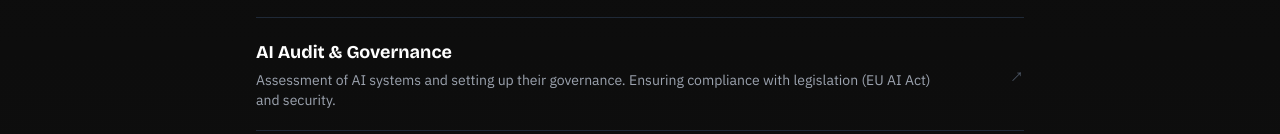
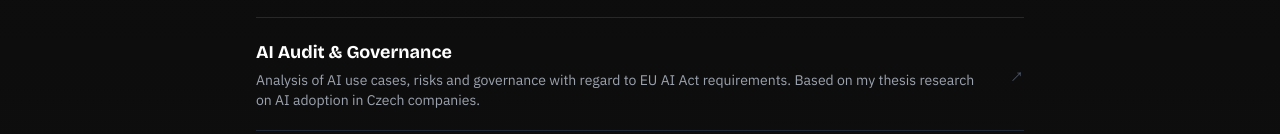
Before and after one commit to petrhollan22/petr-portfolio, a Next.js app: page /en/work in a window 1280 px wide. Shown: the part 818-952 px from the top of the page. Built offline with nearby package versions, Linux system fonts and the light colour scheme; no server answers.

Commit message:
Soften AI Governance description, ground it in thesis research

```diff
--- a/data/services.ts
+++ b/data/services.ts
@@ -36,8 +36,8 @@ export const workServices: Service[] = [
     id: "ai-audit",
     name: { cs: "AI audit & Governance", en: "AI Audit & Governance" },
     description: {
-      cs: "Posouzení AI systémů a nastavení jejich governance. Zajištění souladu s legislativou (EU AI Act) i bezpečností.",
-      en: "Assessment of AI systems and setting up their governance. Ensuring compliance with legislation (EU AI Act) and security."
+      cs: "Analýza AI use cases, rizik a governance s ohledem na požadavky EU AI Act. Vychází z diplomové práce o zavádění AI v českých firmách.",
+      en: "Analysis of AI use cases, risks and governance with regard to EU AI Act requirements. Based on my thesis research on AI adoption in Czech companies."
     }
   },
   {
```
